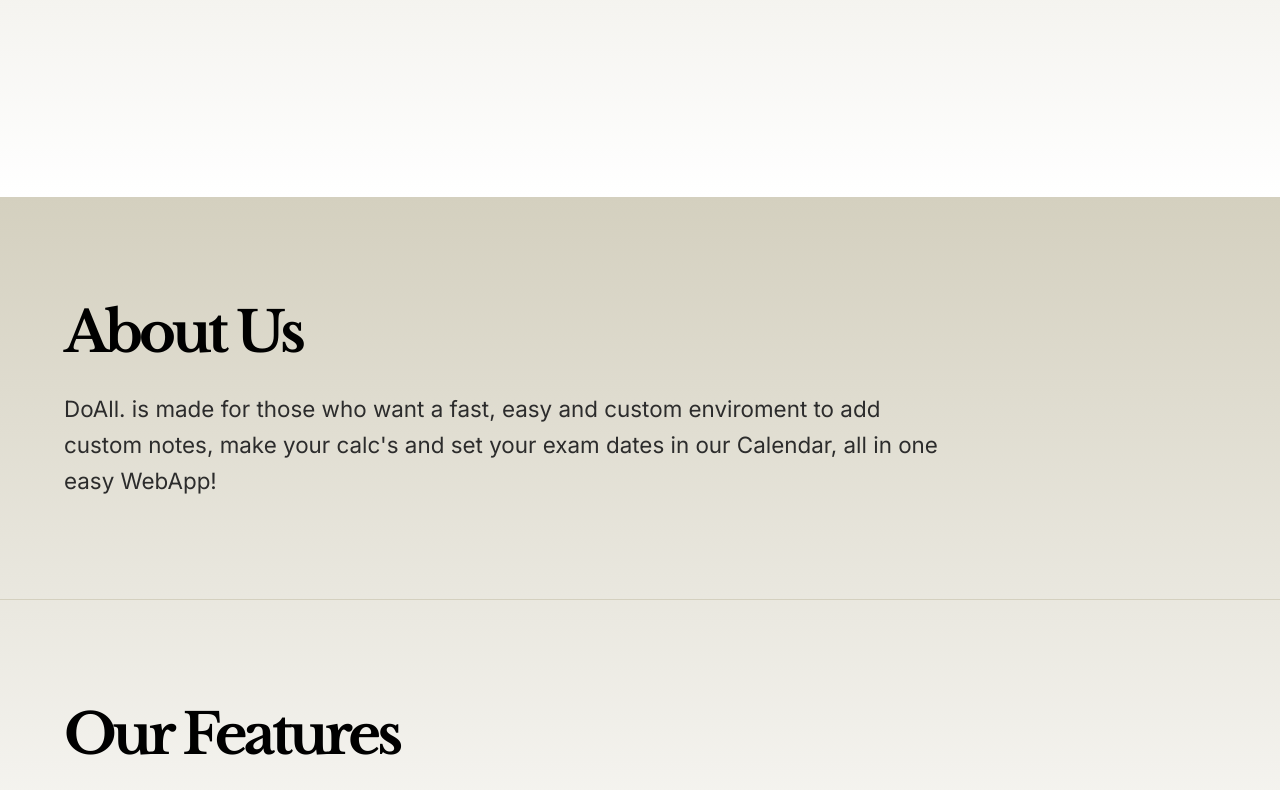
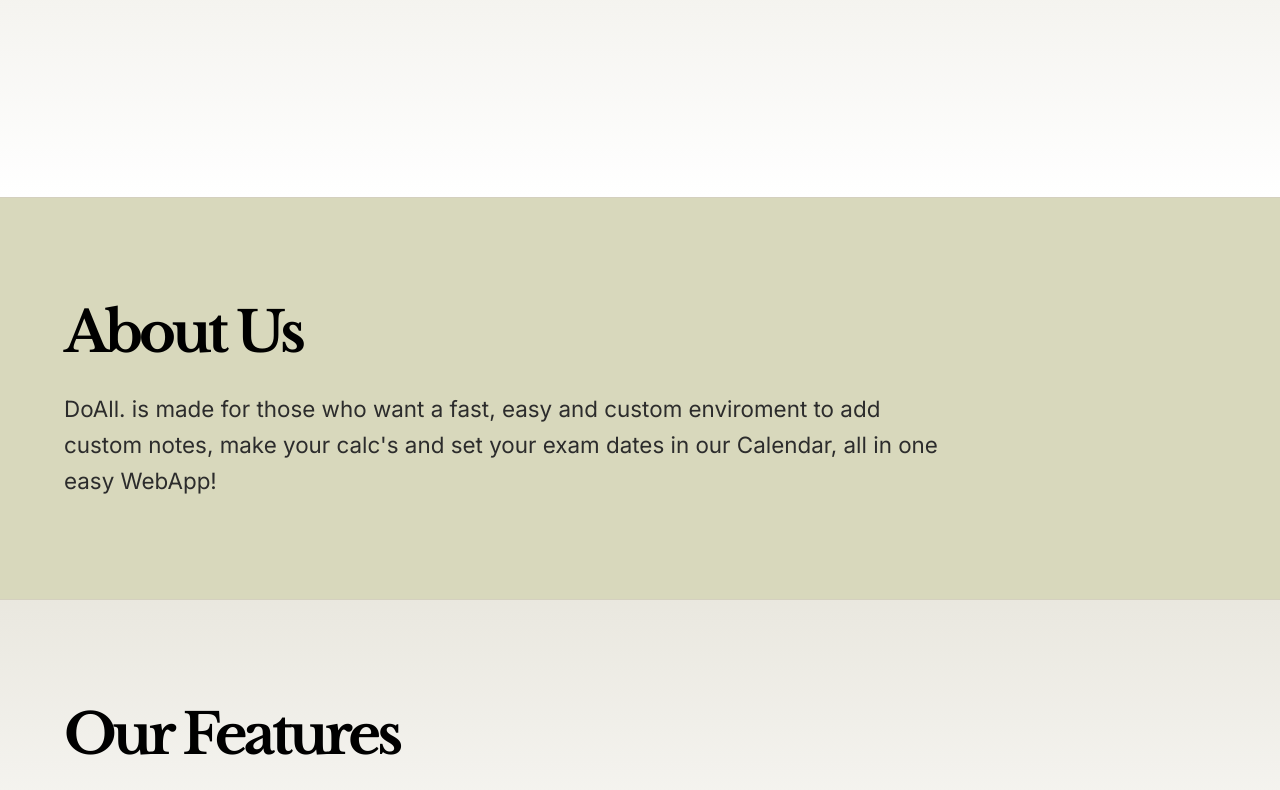
Before and after one commit to gbreye/DoAll-Site-, a website: page index.html in a window 1280 px wide. Shown: the part 603-1393 px from the top of the page. Drawn offline with nearby package versions, Linux system fonts and the light colour scheme.

Commit message:
more refined colors

```diff
--- a/src/css/index.css
+++ b/src/css/index.css
@@ -138,7 +138,7 @@ nav ul li a:hover {
 
 .about-section {
     padding: 100px 5%;
-    background-color: transparent;
+    background-color: #d8d8bc;
     border-top: 1px solid #d4d0bf;
     border-bottom: 1px solid #d4d0bf;
 }
--- a/src/js/reveal.js
+++ b/src/js/reveal.js
@@ -13,7 +13,6 @@ for(let i = 0; i < carrousel.children.length; i++) {
         },
         opacity: 0,
         y: 50,
-        delay: 0.5,
         duration: 1,
         ease: "power2.out"
     });
```
Also changed, not shown: 1 other file.
